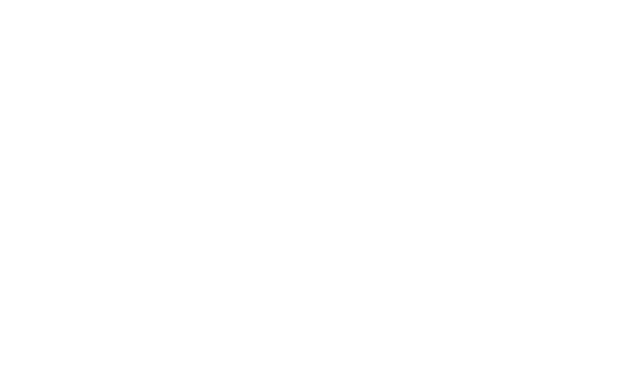
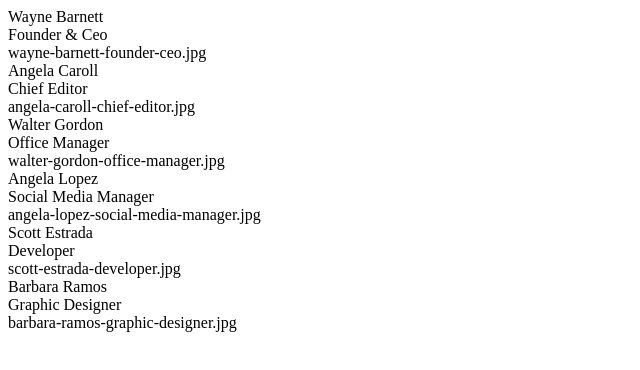
Before and after one commit to GianbaBotassi/js-our-team, a plain HTML site: page index.html in a window 1280 px wide. Shown: the whole page, without its empty margins (0-640 px from the left). Drawn offline with Linux system fonts and the light colour scheme.

Commit message:
Put team info into DOM, done Milestone 2

```diff
--- a/index.html
+++ b/index.html
@@ -7,6 +7,12 @@
     <link rel="stylesheet" href="css/style.css">
 </head>
 <body>
+        <div id="container">
+
+        </div>
+
+
+
 
     <script src="js/main.js"></script>
 </body>
--- a/js/main.js
+++ b/js/main.js
@@ -10,6 +10,7 @@
 // Trasformare la stringa foto in una immagine effettiva
 // BONUS 2: Organizzare i singoli membri in card/schede
 
+// Creo array con oggetti al suo interno
 const team = [
     {
         'name' : 'Wayne Barnett',
@@ -42,10 +43,21 @@ const team = [
         'photo' : 'barbara-ramos-graphic-designer.jpg'
     }
 ]
+
+// Genero variabile collegata a id container nel DOM
+const elContainer = document.getElementById('container');
+
+
+// Ciclo l'array con for
 for(let i = 0; i < team.length; i++){
     const teamIesimo = team[i];
-    // console.log(teamIesimo);
+
+    // Ciclo i valori dell'oggetto(teamIesimo)
     for(let key in teamIesimo){
-        console.log(teamIesimo[key]);
+        const newCard = document.createElement('div')
+        newCard.classList.add('card');
+        elContainer.append(newCard);
+        newCard.append(teamIesimo[key])
+        // (teamIesimo[key]);
     }
 }
```
